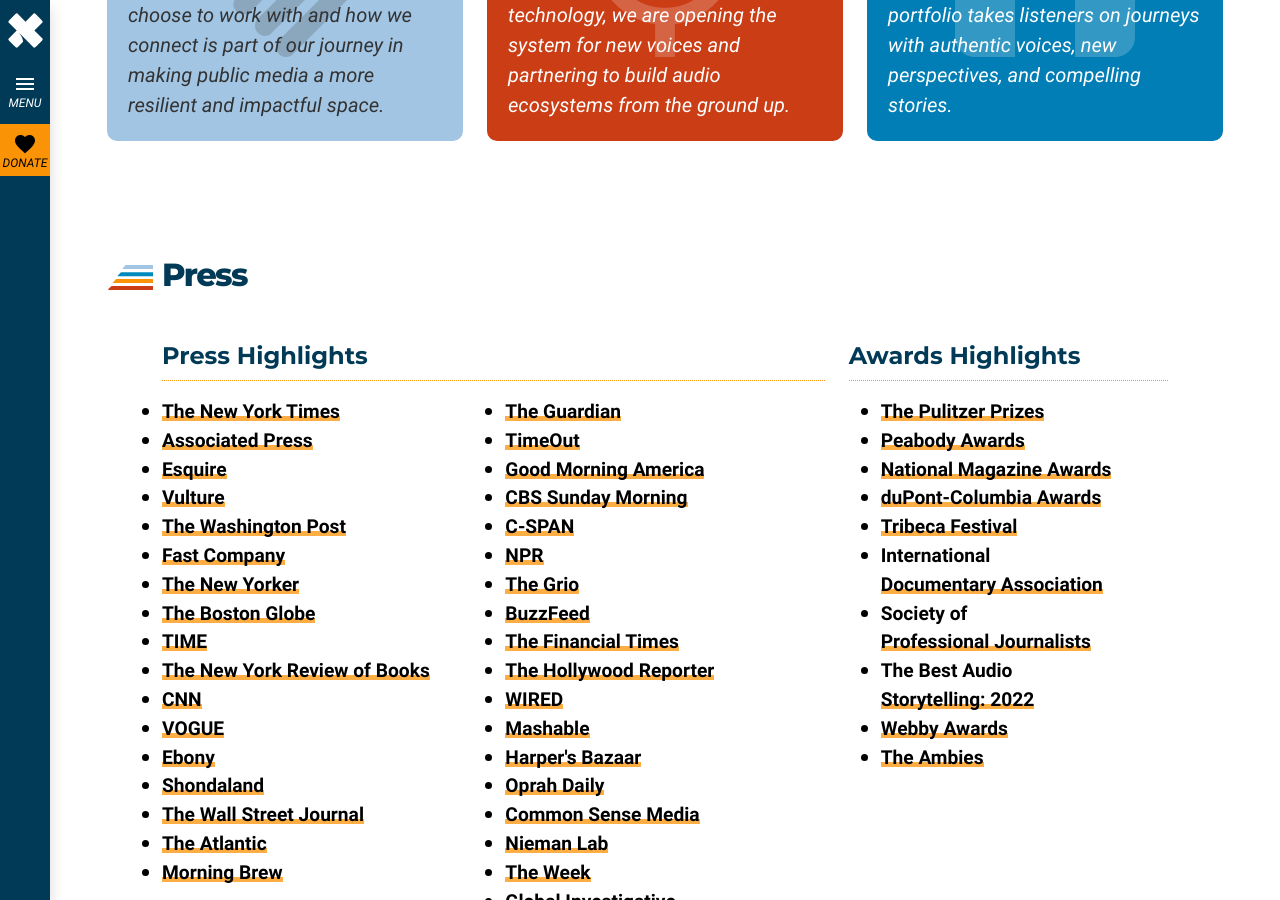
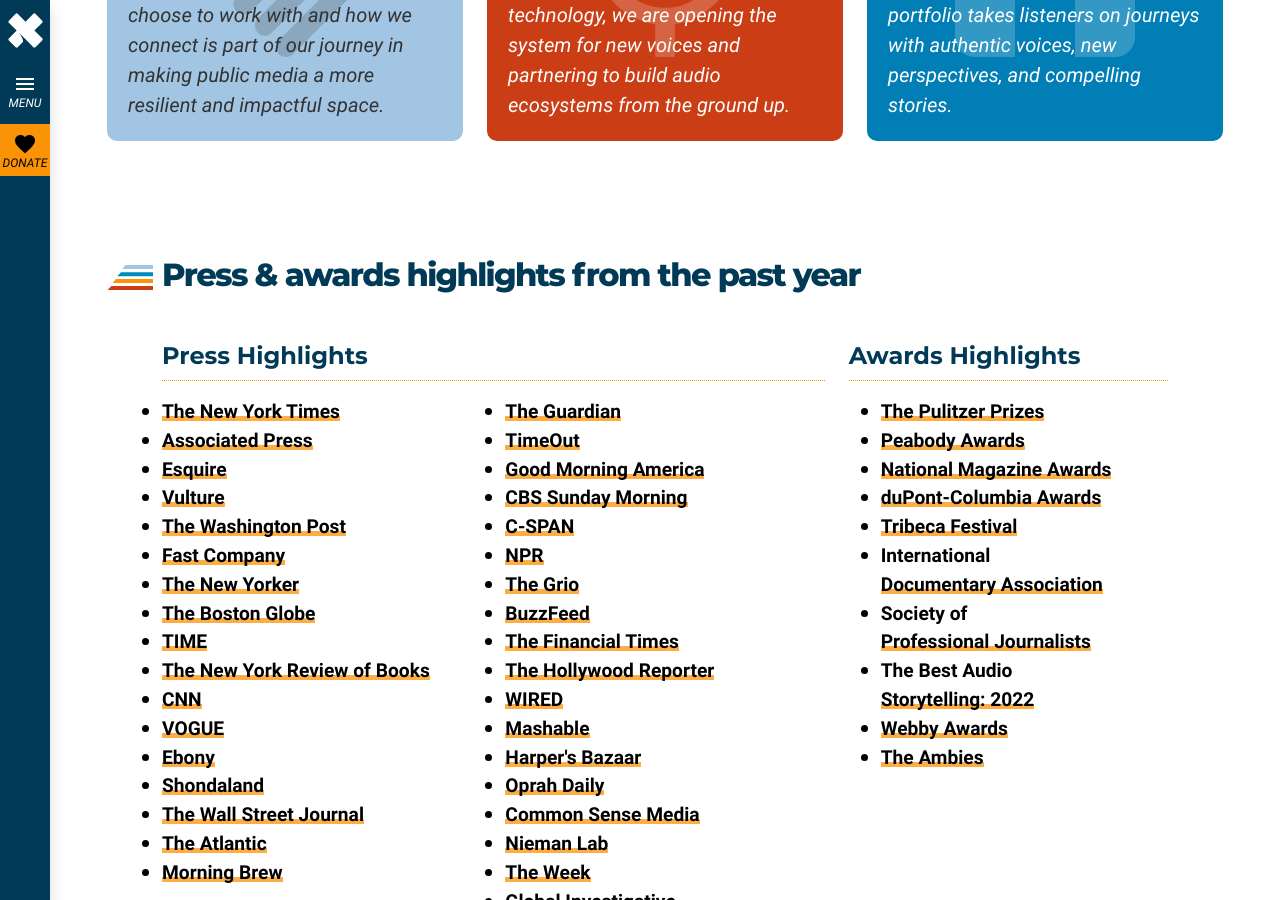
Before and after one commit to PRX/annual-report-2022, a Jekyll site: the page built from index.html, in a window 1280 px wide and 900 px high, scrolled down 2890 px. Built offline with Jekyll 4.4.1, drawn with Linux system fonts in a browser that asks for light colours; some web fonts are replaced.

Commit message:
clean up awards title

```diff
--- a/pages/awards.html
+++ b/pages/awards.html
@@ -1,7 +1,7 @@
 ---
 prx-id: awards
 nav-title: "Financials"
-title: "Press "
+title: "Press &amp; awards highlights from the past year"
 layout: page
 type: footer
 order: 14
```
